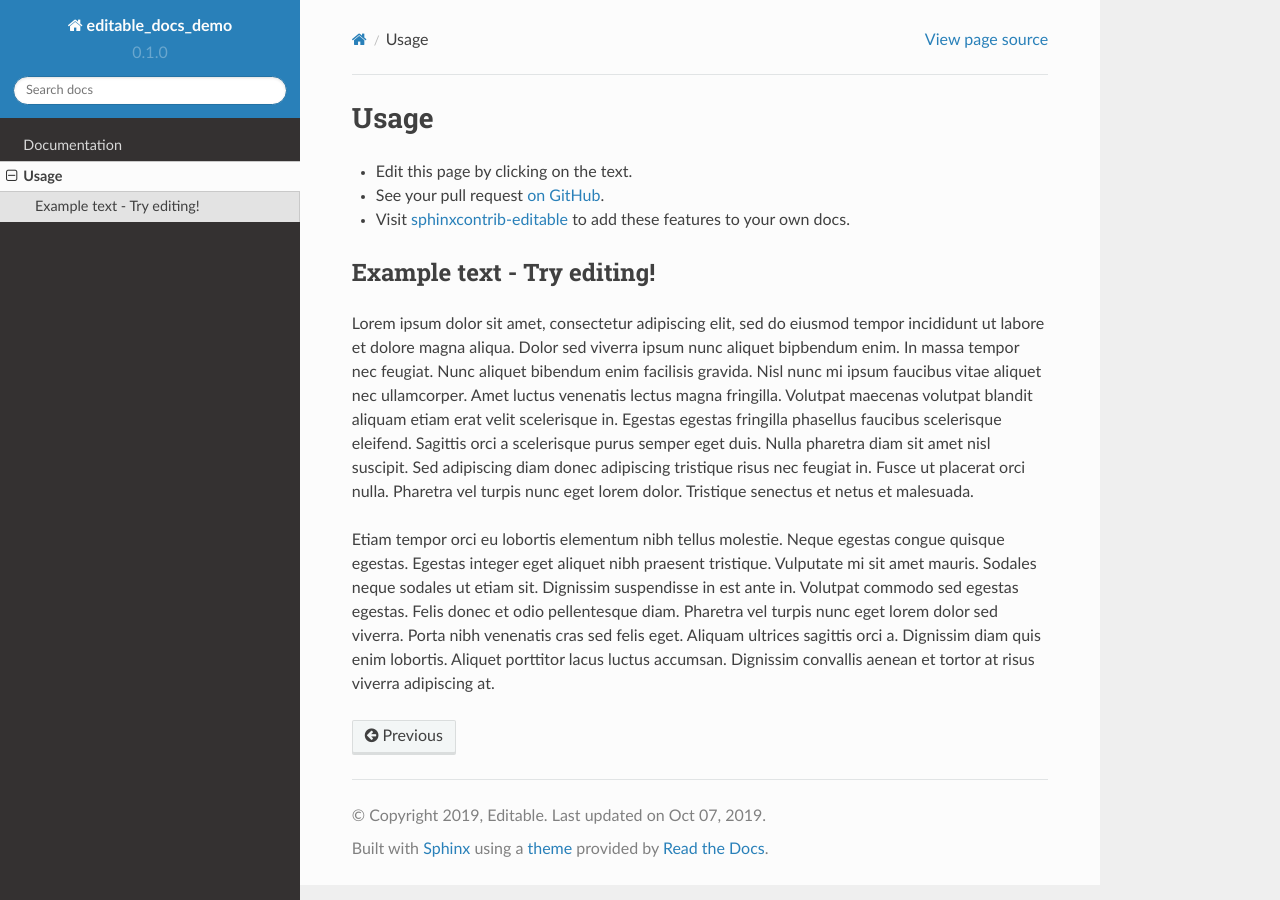
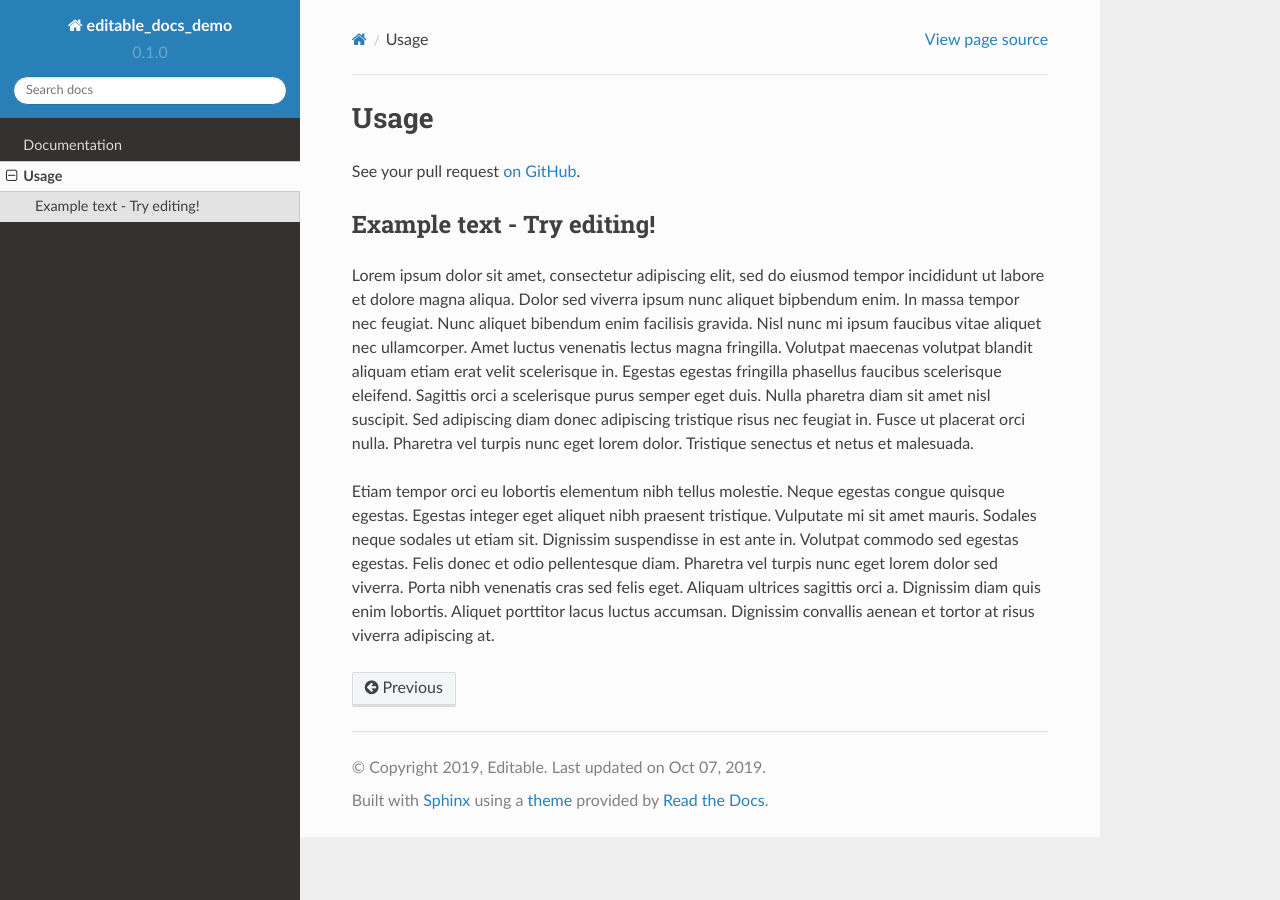
Before and after one commit to interdoc-edit-bot/editable-docs-demo, a Sphinx documentation site: the page built from docs/usage.rst, in a window 1280 px wide. Built offline with Sphinx 7.4.7 and the Read the Docs theme 2.0.0, drawn with Linux system fonts in a browser that asks for light colours.

Commit message:
Interactive edit

```diff
--- a/docs/usage.rst
+++ b/docs/usage.rst
@@ -2,10 +2,9 @@
 Usage
 =====
 
-* Edit this page by clicking on the text.
-* See your pull request `on GitHub
-  <https://github.com/orange-aardvark/editable-docs-demo/pulls>`__.
-* Visit `sphinxcontrib-editable <https://github.com/metatooling/sphinxcontrib-editable>`__ to add these features to your own docs.
+See your pull request `on
+GitHub <https://github.com/orange-aardvark/editable-docs-demo/pulls>`__.
+
 
 
 Example text - Try editing!
```
